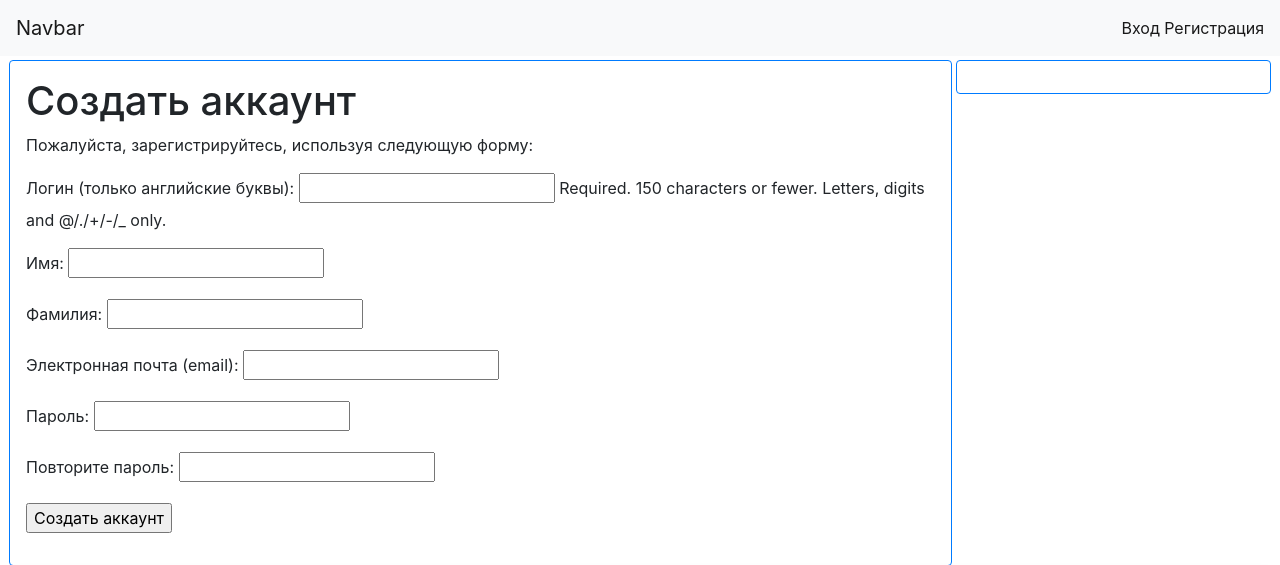
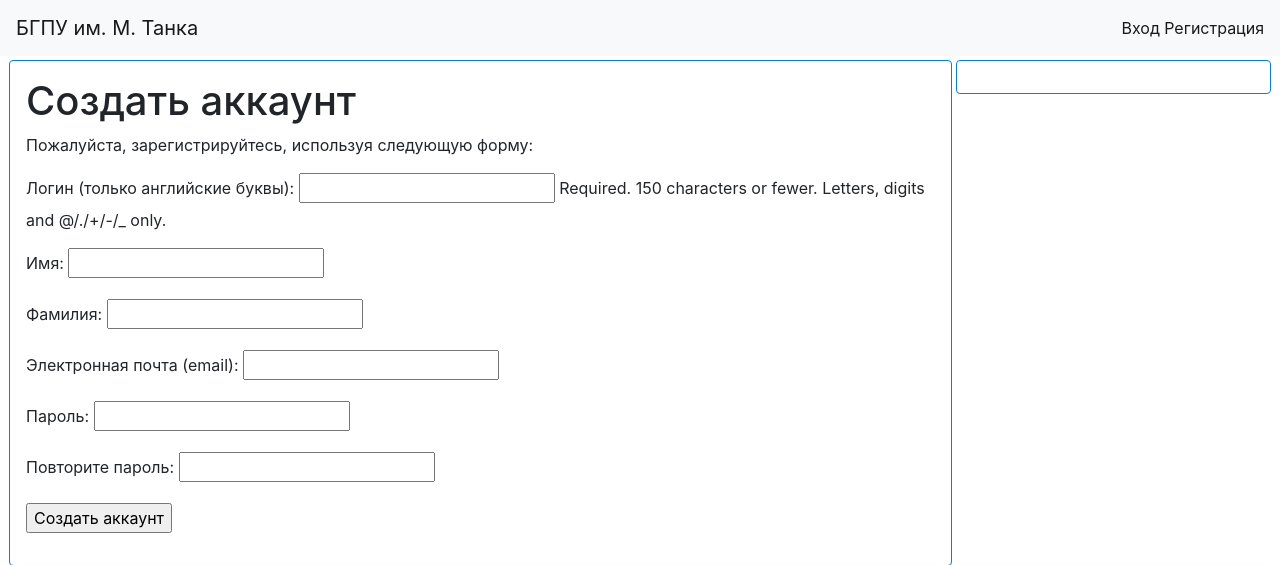
Before and after one commit to belovmd/edu-server, a Django app: page /register/ in a window 1280 px wide. Shown: the top 565 px of the page. Run offline with Django 3.2, Linux system fonts and the light colour scheme; some libraries are stand-ins or nearby versions.

Commit message:
update header

```diff
--- a/templates/base.html
+++ b/templates/base.html
@@ -22,7 +22,7 @@
 <body>
 <header>
     <nav class="navbar navbar-expand-md navbar-light bg-light">
-        <a class="navbar-brand" href="#">Navbar</a>
+        <a class="navbar-brand" href="#">БГПУ им. М. Танка</a>
         <button class="navbar-toggler" type="button" data-toggle="collapse" data-target="#navbarText">
             <span class="navbar-toggler-icon">БГПУ им. М. Танка</span>
         </button>
```
